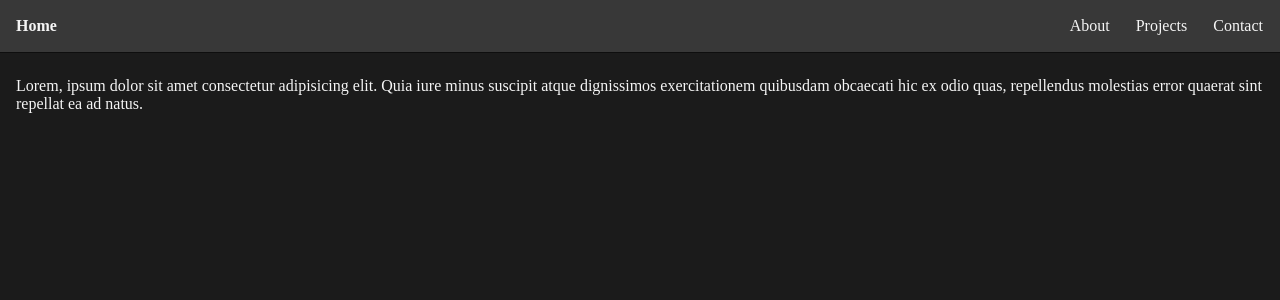
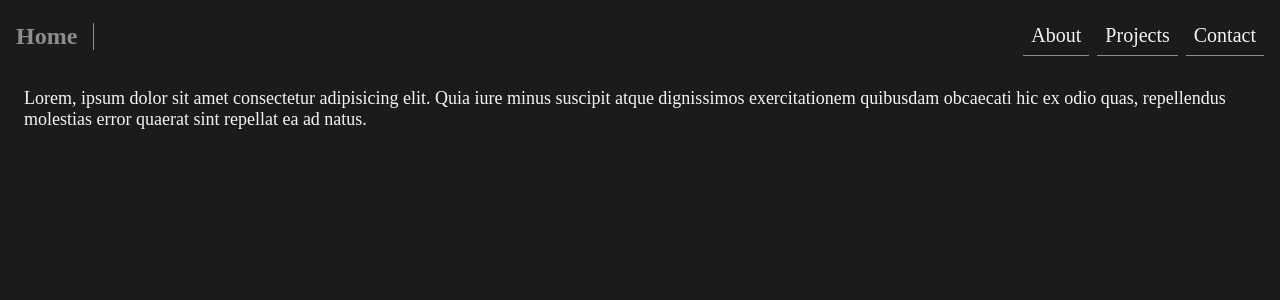
Before and after one commit to valentinminkov/folio, a React (Create React App) app: page / in a window 1280 px wide. Shown: the top 300 px of the page. Built offline with nearby package versions, Linux system fonts and the light colour scheme; a web font is replaced by a local one.

Commit message:
adjust style

```diff
--- a/src/components/Layout/Layout.module.scss
+++ b/src/components/Layout/Layout.module.scss
@@ -2,16 +2,17 @@
 
 .container {
   color: $white;
+  font-family: "DM Mono";
+  font-size: 18px;
 
-  font-family: "DM Mono";
 }
 
 .navContainer {
   font-family: "DM Sans";
   display: flex;
-  background-color: $onyx;
-  padding: 8px;
-  border-bottom: solid 1px $smoky_black;
+  padding: 16px;
+  font-size: 20px;
+
   * {
     margin-right: 8px;
   }
@@ -21,20 +22,24 @@
 }
 
 .currentPageLabel {
-  padding: 8px;
+  color: $nickel;
+  font-size: 24px;
   font-weight: bold;
-  color: $white;
   align-self: center;
+  border-right: solid 1px $nickel;
+  padding-right: 16px;
 }
 
 .childrenContainer {
-  padding: 24px 16px;
+  padding: 16px 24px;
 }
 
 .link {
-  border: solid 1px $onyx;
+  color: $white;
+  border-bottom: solid 1px $nickel;
   padding: 8px;
   &:hover {
-    border: solid 1px $eerie_black;
+    color: $nickel;
+    border-bottom: solid 1px $white;
   }
 }
```
